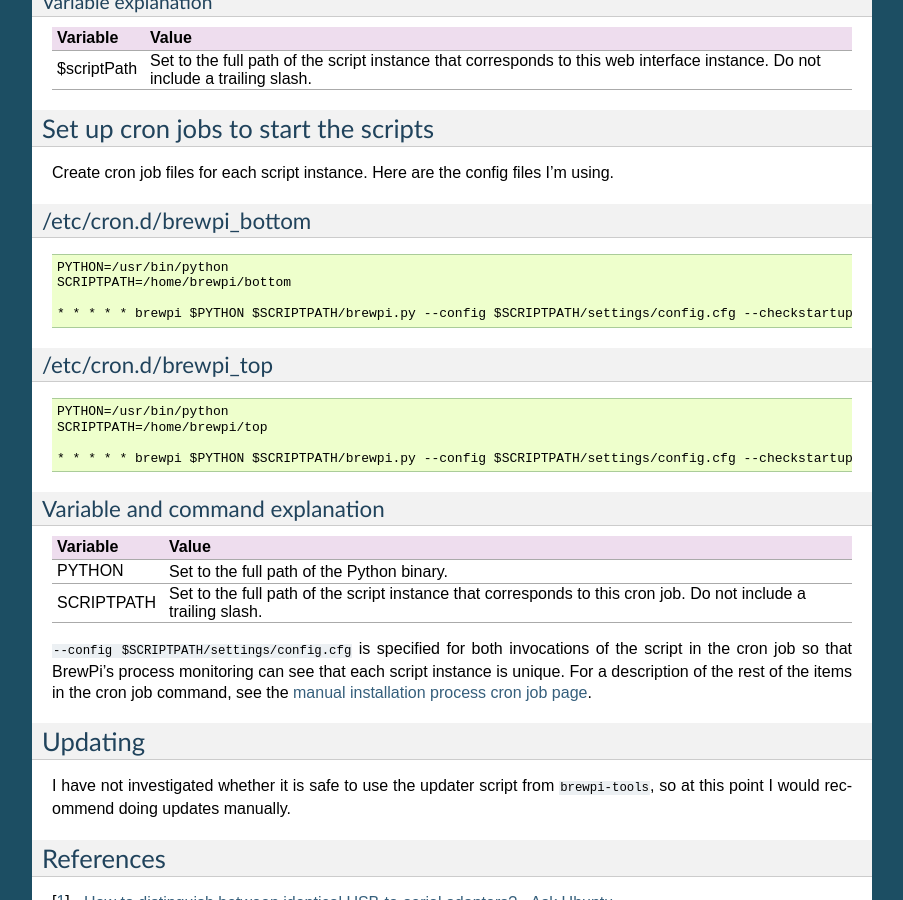
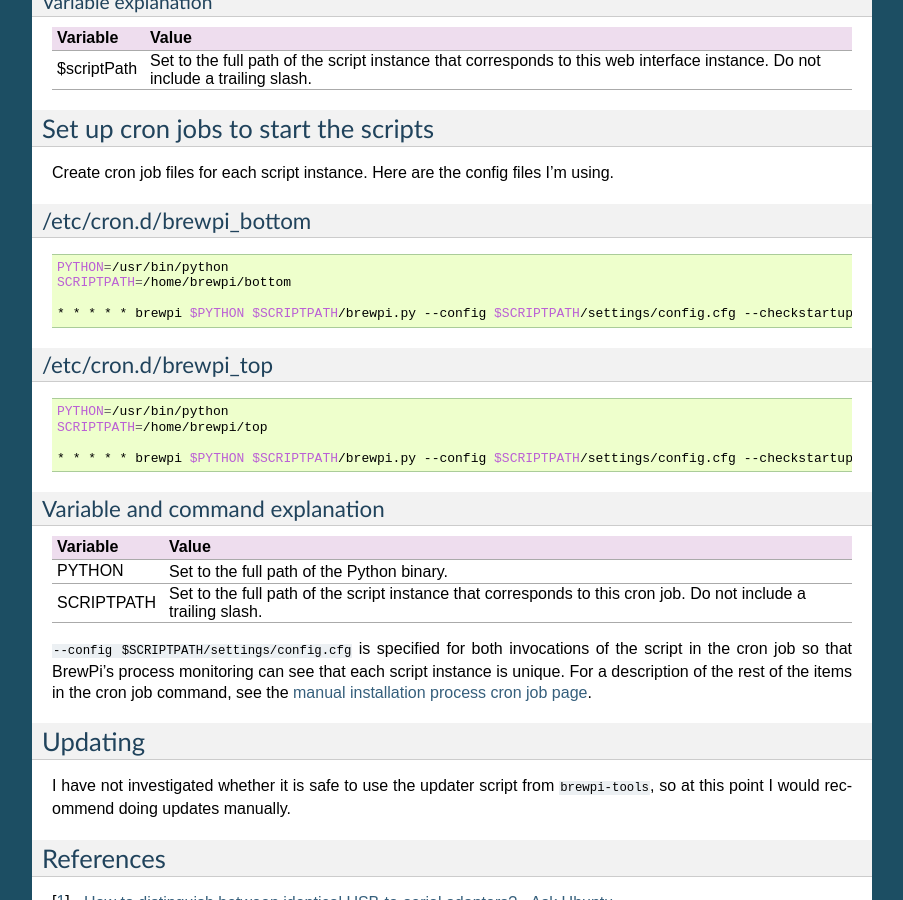
Before and after one commit to BrewPi/brewpi-userdocs, a Sphinx documentation site: the page built from source/advanced-setups/multiple-arduinos-single-rpi.rst, in a window 1280 px wide and 900 px high, scrolled down 3648 px. Shown: the whole window, without its empty margins (198-1101 px from the left). Built offline with Sphinx 7.4.7, drawn with Linux system fonts in a browser that asks for light colours; formulas are drawn with MathJax 3.

Commit message:
Updated the code-block lexer where it wasn't ideal

```diff
--- a/source/advanced-setups/multiple-arduinos-single-rpi.rst
+++ b/source/advanced-setups/multiple-arduinos-single-rpi.rst
@@ -24,7 +24,7 @@ Then issue the following command, using the device node name found in the previo
 
 You will get a bunch of output.  The relevant ``looking at parent device`` section will be the one that contains a line that states ``ATTRS{product}=="Arduino Leonardo"`` (your Arduino model may differ).  Here is the output from the section to look at from one of my Arduinos:
 
-.. code-block:: none
+.. code-block:: text
 
       looking at parent device '/devices/platform/bcm2708_usb/usb1/1-1/1-1.3/1-1.3.3/1-1.3.3.3':
         KERNELS=="1-1.3.3.3"
@@ -60,7 +60,7 @@ You will get a bunch of output.  The relevant ``looking at parent device`` secti
 
 The important line in the output above is the ``KERNELS`` line.  Write that line down and save it for later.
 
-.. code-block:: none
+.. code-block:: text
 
     KERNELS=="1-1.3.3.3"
 
@@ -70,14 +70,14 @@ Write the udev rules
 """"""""""""""""""""
 Now that the identifier for each USB hub port has been obtained, the udev rules can be written.  In my case, I have the following identifiers:
 
-.. code-block:: none
+.. code-block:: text
 
     KERNELS=="1-1.3.3.3"
     KERNELS=="1-1.3.3.4"
 
 Create the file ``/etc/udev/rules.d/99-arduino.rules`` with contents similar to the following:
 
-.. code-block:: none
+.. code-block:: text
 
     SUBSYSTEM=="tty", KERNEL=="ttyACM*", KERNELS=="1-1.3.3.3", SYMLINK+="arduino_bottom"
     SUBSYSTEM=="tty", KERNEL=="ttyACM*", KERNELS=="1-1.3.3.4", SYMLINK+="arduino_top"
@@ -209,7 +209,7 @@ Create cron job files for each script instance.  Here are the config files I'm u
 /etc/cron.d/brewpi_bottom
 """""""""""""""""""""""""
 
-.. code-block:: none
+.. code-block:: bash
 
     PYTHON=/usr/bin/python
     SCRIPTPATH=/home/brewpi/bottom
@@ -219,7 +219,7 @@ Create cron job files for each script instance.  Here are the config files I'm u
 /etc/cron.d/brewpi_top
 """"""""""""""""""""""
 
-.. code-block:: none
+.. code-block:: bash
 
     PYTHON=/usr/bin/python
     SCRIPTPATH=/home/brewpi/top
--- a/source/installing-your-pi/rpi-setup.rst
+++ b/source/installing-your-pi/rpi-setup.rst
@@ -58,7 +58,7 @@ To improve the stability of your WiFi, it is recommended to disable power manage
 
 #. Add this line to the file and save:
 
-.. code-block:: bash
+.. code-block:: text
 
     options 8192cu rtw_power_mgnt=0 rtw_enusbss=0
 
@@ -87,7 +87,7 @@ To edit your interfaces, you can run:
 
 My /etc/network/interfaces file looks like this:
 
-.. code-block:: bash
+.. code-block:: text
 
     auto lo
     iface lo inet loopback
--- a/source/manual-brewpi-install/setup-users-permissions.rst
+++ b/source/manual-brewpi-install/setup-users-permissions.rst
@@ -18,7 +18,7 @@ Now, verify your work:
 
 You should see something similar to:
 
-.. code-block:: bash
+.. code-block:: text
 
     uid=1001(brewpi) gid=1002(brewpi) groups=1002(brewpi),20(dialout),33(www-data)
 
--- a/source/manual-brewpi-install/webserver-setup.rst
+++ b/source/manual-brewpi-install/webserver-setup.rst
@@ -82,7 +82,7 @@ Remember to select Apache2 with the space bar when it comes up! After installati
 
 To easily see when your pi is back online, create a shortcut in your quick launch bar with the following target (for the correct IP address of course):
 
-.. code-block:: bash
+.. code-block:: bat
 
     C:\Windows\System32\cmd.exe /c "ping -t 192.168.0.6"
 
```
